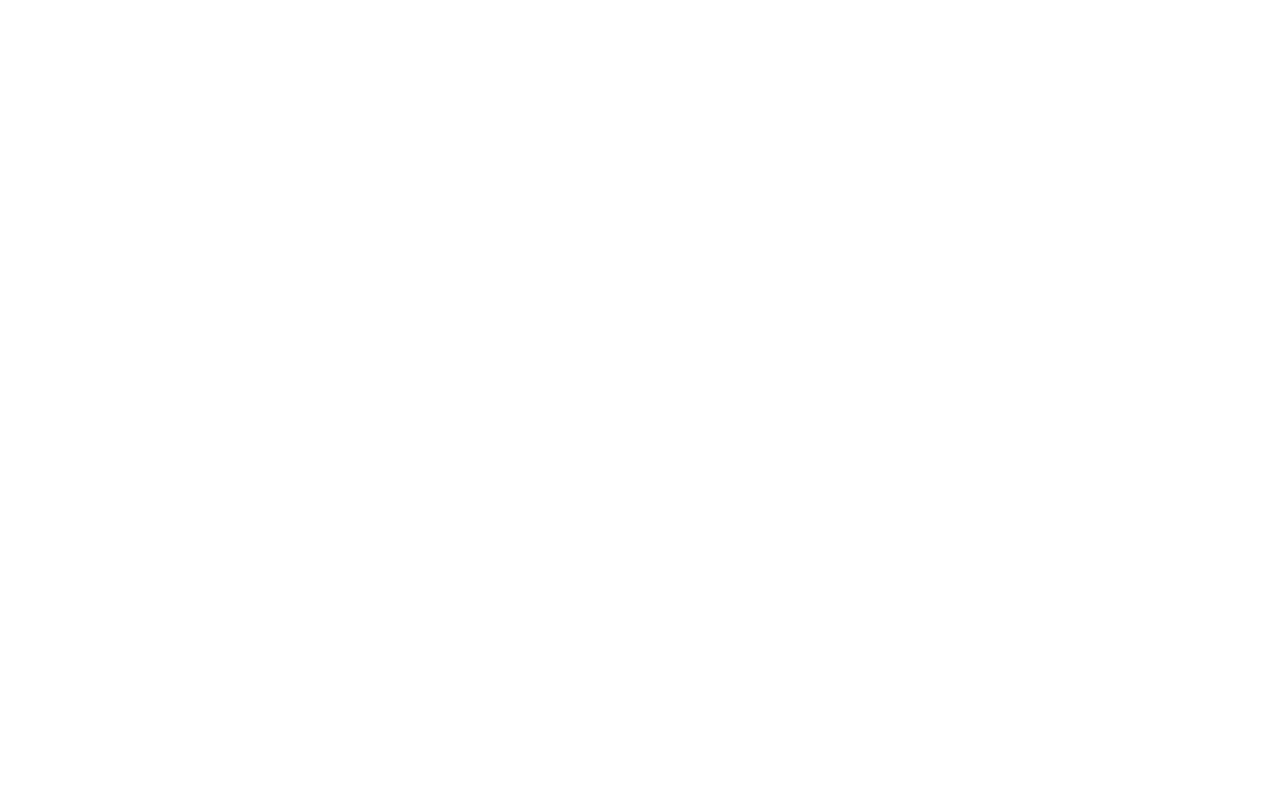
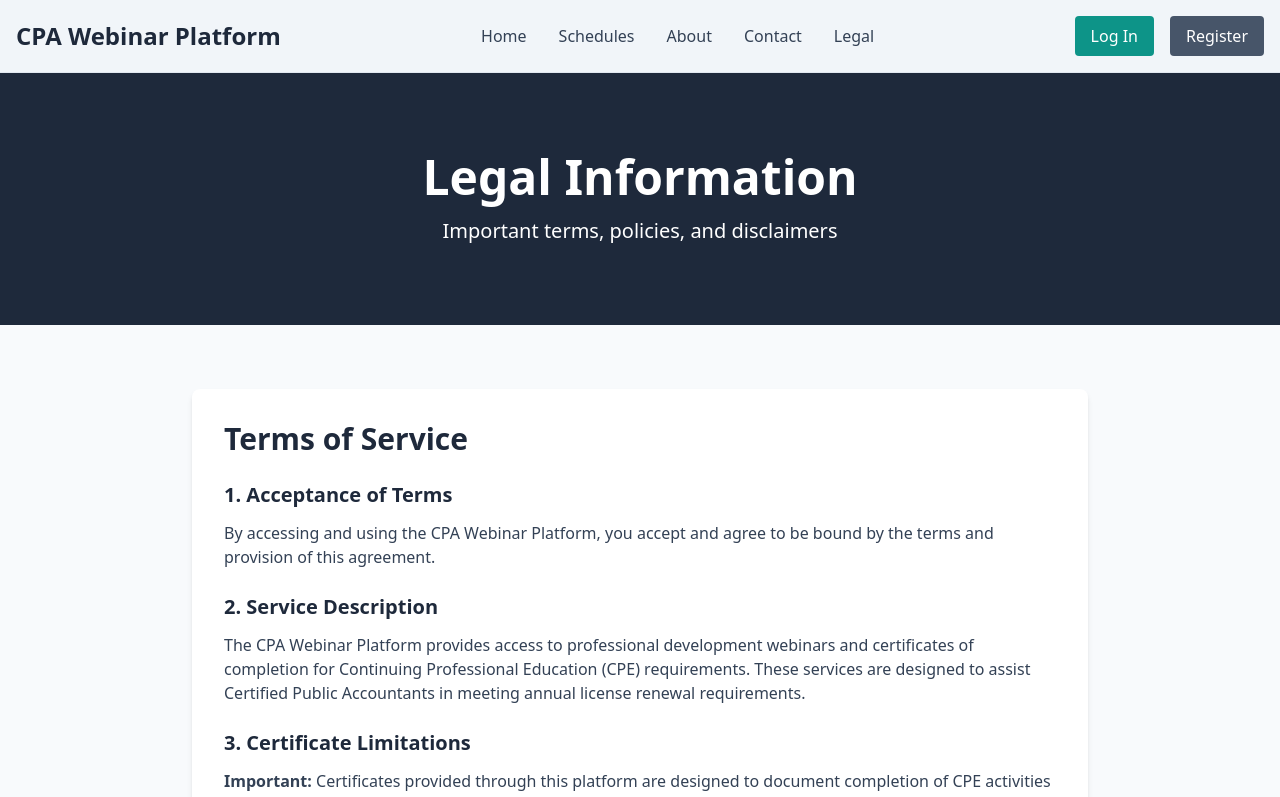
Before and after one commit to ayden-sun/cpa_website, a React (Create React App) app: page /legal in a window 1280 px wide. Before the commit this address had no page. Shown: the top 797 px of the page. Built offline with nearby package versions, Linux system fonts and the light colour scheme.

Commit message:
Add consistent header navigation across all pages with light slate theme

```diff
--- a/src/App.js
+++ b/src/App.js
@@ -4,6 +4,7 @@ import Home from './components/Home';
 import Schedules from './components/Schedules';
 import About from './components/About';
 import Contact from './components/Contact';
+import Legal from './components/Legal';
 import Login from './components/Login';
 import Register from './components/Signup';
 import Dashboard from './components/Dashboard';
@@ -16,20 +17,6 @@ function App() {
         <Routes>
           <Route path="/" element={
             <>
-              <nav className="bg-slate-800 text-white shadow-lg">
-                <div className="container mx-auto px-4 py-4">
-                  <div className="flex justify-between items-center">
-                    <h1 className="text-2xl font-bold">CPA Webinar Platform</h1>
-                    <div className="space-x-6">
-                      <a href="/#home" className="hover:text-teal-300 transition-colors">Home</a>
-                      <a href="/#schedules" className="hover:text-teal-300 transition-colors">Schedules</a>
-                      <a href="/about" className="hover:text-teal-300 transition-colors">About</a>
-                      <a href="/contact" className="hover:text-teal-300 transition-colors">Contact</a>
-                    </div>
-                  </div>
-                </div>
-              </nav>
-
               <Home />
               <Schedules />
 
@@ -42,6 +29,7 @@ function App() {
           } />
           <Route path="/about" element={<About />} />
           <Route path="/contact" element={<Contact />} />
+          <Route path="/legal" element={<Legal />} />
           <Route path="/login" element={<Login />} />
           <Route path="/register" element={<Register />} />
           <Route path="/dashboard" element={<Dashboard />} />
--- a/src/components/About.js
+++ b/src/components/About.js
@@ -1,8 +1,10 @@
 import React from 'react';
+import Header from './Header';
 
 const About = () => {
   return (
     <div className="min-h-screen bg-slate-50">
+      <Header />
       <div className="bg-slate-800 text-white py-20">
         <div className="container mx-auto px-4 text-center">
           <h1 className="text-5xl font-bold mb-4">About CPA Webinar Platform</h1>
--- a/src/components/AdminDashboard.js
+++ b/src/components/AdminDashboard.js
@@ -28,6 +28,7 @@ const AdminDashboard = () => {
 
   return (
     <div className="min-h-screen bg-gray-50">
+      <Header />
       <nav className="bg-red-600 text-white shadow-lg">
         <div className="container mx-auto px-4 py-4">
           <div className="flex justify-between items-center">
--- a/src/components/Contact.js
+++ b/src/components/Contact.js
@@ -1,4 +1,5 @@
 import React, { useState } from 'react';
+import Header from './Header';
 
 const Contact = () => {
   const [formData, setFormData] = useState({
@@ -23,6 +24,7 @@ const Contact = () => {
 
   return (
     <div className="min-h-screen bg-slate-50">
+      <Header />
       <div className="bg-slate-800 text-white py-20">
         <div className="container mx-auto px-4 text-center">
           <h1 className="text-5xl font-bold mb-4">Contact Us</h1>
--- a/src/components/Dashboard.js
+++ b/src/components/Dashboard.js
@@ -23,7 +23,8 @@ const Dashboard = () => {
 
   return (
     <div className="min-h-screen bg-gray-50">
-      <nav className="bg-blue-600 text-white shadow-lg">
+      <Header />
+      <nav className="bg-slate-600 text-white shadow-lg">
         <div className="container mx-auto px-4 py-4">
           <div className="flex justify-between items-center">
             <h1 className="text-2xl font-bold">User Dashboard</h1>
--- /dev/null
+++ b/src/components/Header.js
@@ -0,0 +1,52 @@
+import React from 'react';
+import { Link } from 'react-router-dom';
+
+const Header = () => {
+  return (
+    <header className="bg-slate-100 shadow-md border-b border-slate-200">
+      <div className="container mx-auto px-4 py-4">
+        <div className="flex justify-between items-center">
+          <Link to="/" className="text-2xl font-bold text-slate-800 hover:text-teal-600 transition-colors">
+            CPA Webinar Platform
+          </Link>
+          <nav className="hidden md:flex space-x-8">
+            <Link to="/#home" className="text-slate-700 hover:text-teal-600 transition-colors font-medium">
+              Home
+            </Link>
+            <Link to="/#schedules" className="text-slate-700 hover:text-teal-600 transition-colors font-medium">
+              Schedules
+            </Link>
+            <Link to="/about" className="text-slate-700 hover:text-teal-600 transition-colors font-medium">
+              About
+            </Link>
+            <Link to="/contact" className="text-slate-700 hover:text-teal-600 transition-colors font-medium">
+              Contact
+            </Link>
+            <Link to="/legal" className="text-slate-700 hover:text-teal-600 transition-colors font-medium">
+              Legal
+            </Link>
+          </nav>
+          <div className="flex space-x-4">
+            <Link to="/login" className="bg-teal-600 text-white px-4 py-2 rounded hover:bg-teal-700 transition-colors font-medium">
+              Log In
+            </Link>
+            <Link to="/register" className="bg-slate-600 text-white px-4 py-2 rounded hover:bg-slate-700 transition-colors font-medium">
+              Register
+            </Link>
+          </div>
+        </div>
+
+        {/* Mobile menu button - for future enhancement */}
+        <div className="md:hidden mt-4">
+          <button className="text-slate-700 hover:text-teal-600">
+            <svg className="w-6 h-6" fill="none" stroke="currentColor" viewBox="0 0 24 24">
+              <path strokeLinecap="round" strokeLinejoin="round" strokeWidth={2} d="M4 6h16M4 12h16M4 18h16" />
+            </svg>
+          </button>
+        </div>
+      </div>
+    </header>
+  );
+};
+
+export default Header;
--- a/src/components/Legal.js
+++ b/src/components/Legal.js
@@ -1,8 +1,10 @@
 import React from 'react';
+import Header from './Header';
 
 const Legal = () => {
   return (
     <div className="min-h-screen bg-slate-50">
+      <Header />
       <div className="bg-slate-800 text-white py-20">
         <div className="container mx-auto px-4 text-center">
           <h1 className="text-5xl font-bold mb-4">Legal Information</h1>
--- a/src/components/Login.js
+++ b/src/components/Login.js
@@ -26,8 +26,10 @@ const Login = () => {
   };
 
   return (
-    <div className="min-h-screen flex items-center justify-center bg-gradient-to-br from-slate-800 via-slate-900 to-slate-700">
-      <div className="max-w-md w-full space-y-8 p-8 bg-white bg-opacity-10 backdrop-blur-lg rounded-2xl shadow-2xl border border-white border-opacity-20">
+    <div className="min-h-screen bg-gradient-to-br from-slate-800 via-slate-900 to-slate-700">
+      <Header />
+      <div className="flex items-center justify-center min-h-[calc(100vh-80px)]">
+        <div className="max-w-md w-full space-y-8 p-8 bg-white bg-opacity-10 backdrop-blur-lg rounded-2xl shadow-2xl border border-white border-opacity-20">
         <div className="text-center">
           <div className="mx-auto h-12 w-12 bg-teal-500 rounded-full flex items-center justify-center mb-4">
             <svg className="h-6 w-6 text-white" fill="none" stroke="currentColor" viewBox="0 0 24 24">
@@ -84,6 +86,7 @@ const Login = () => {
             </button>
           </div>
         </form>
+        </div>
       </div>
     </div>
   );
--- a/src/components/Signup.js
+++ b/src/components/Signup.js
@@ -26,8 +26,10 @@ const Signup = () => {
   };
 
   return (
-    <div className="min-h-screen flex items-center justify-center bg-gradient-to-br from-teal-600 via-cyan-600 to-blue-600">
-      <div className="max-w-md w-full space-y-8 p-8 bg-white bg-opacity-10 backdrop-blur-lg rounded-2xl shadow-2xl border border-white border-opacity-20">
+    <div className="min-h-screen bg-gradient-to-br from-teal-600 via-cyan-600 to-blue-600">
+      <Header />
+      <div className="flex items-center justify-center min-h-[calc(100vh-80px)]">
+        <div className="max-w-md w-full space-y-8 p-8 bg-white bg-opacity-10 backdrop-blur-lg rounded-2xl shadow-2xl border border-white border-opacity-20">
         <div className="text-center">
           <div className="mx-auto h-12 w-12 bg-white rounded-full flex items-center justify-center mb-4">
             <svg className="h-6 w-6 text-teal-600" fill="none" stroke="currentColor" viewBox="0 0 24 24">
@@ -99,6 +101,7 @@ const Signup = () => {
             </button>
           </div>
         </form>
+        </div>
       </div>
     </div>
   );
```
